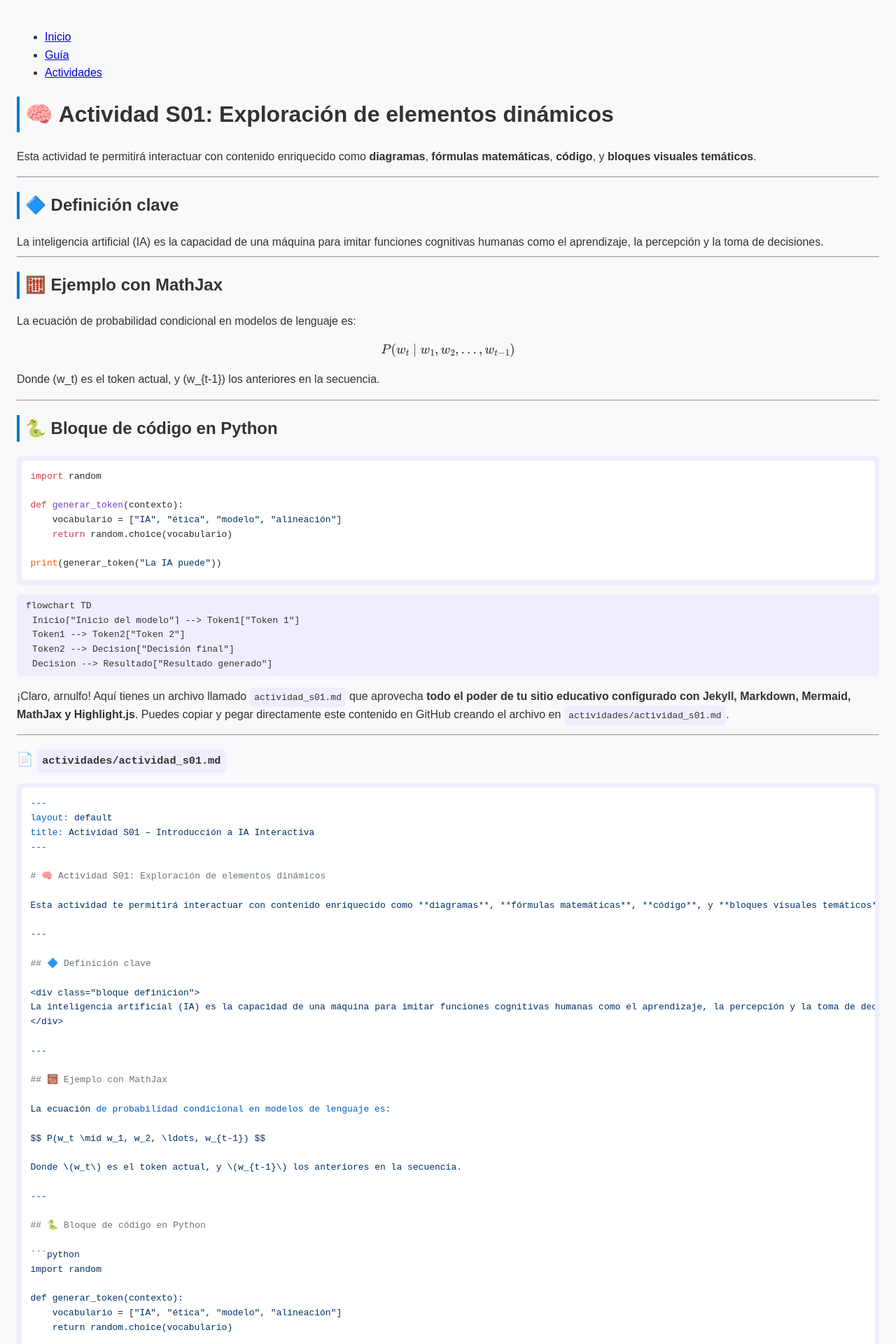
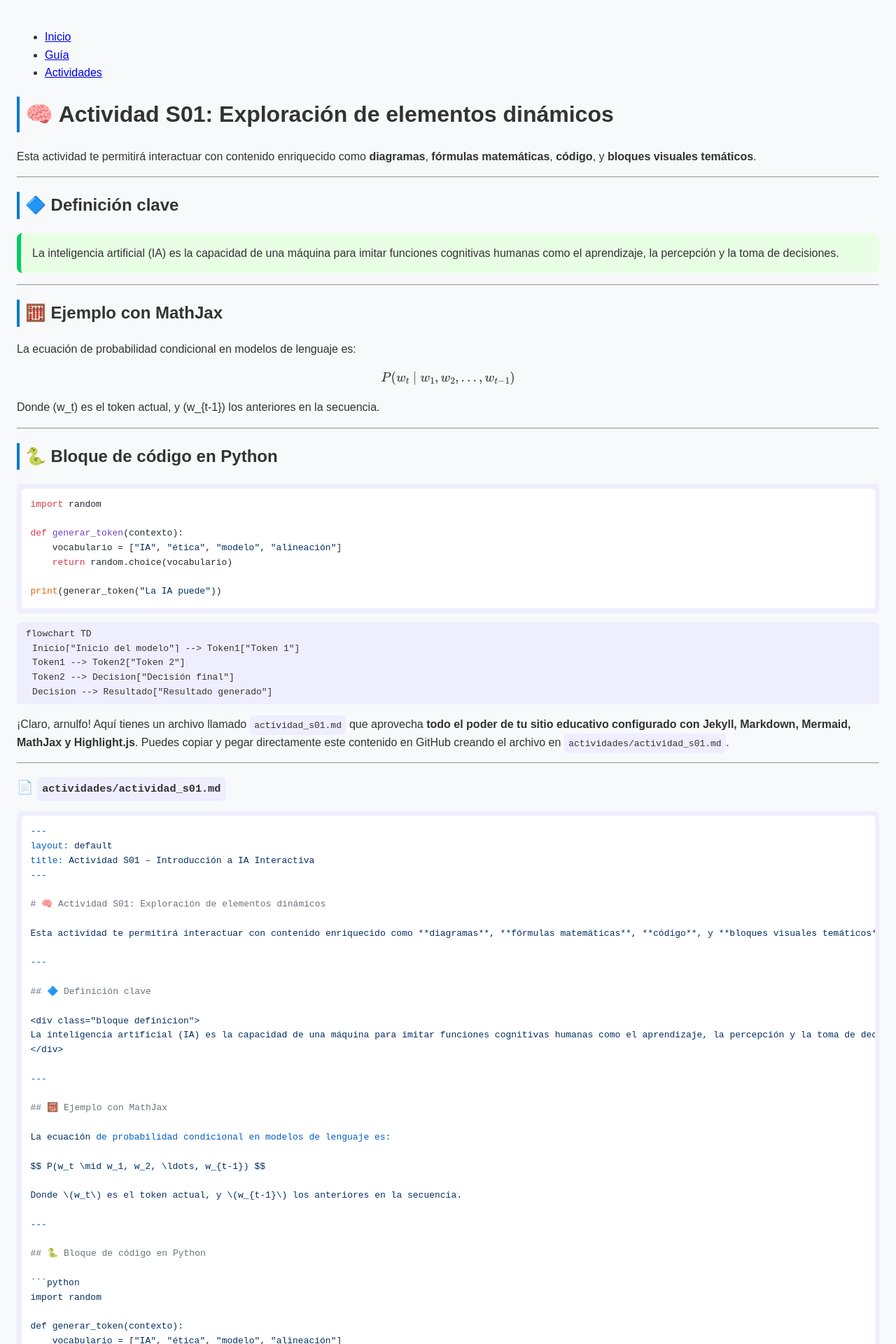
Before and after one commit to ArnulfoPerez/impacto_ai, a Jekyll site: the page built from actividades/actividad_s01.md, in a window 1280 px wide. Shown: the top 1920 px of the page at 70% size. Built offline with Jekyll 4.4.1, drawn with Linux system fonts in a browser that asks for light colours.

Commit message:
Update estilo.css
clases de contenido

```diff
--- a/assets/css/estilo.css
+++ b/assets/css/estilo.css
@@ -14,3 +14,30 @@ pre, code {
   padding: 0.5em;
   border-radius: 6px;
 }
+
+.bloque {
+  padding: 1em;
+  margin: 1em 0;
+  border-left: 6px solid #007ACC;
+  background-color: #f0f8ff;
+  border-radius: 8px;
+  font-size: 1rem;
+}
+
+/* 🧩 Definición temática */
+.definicion {
+  border-color: #00cc66;
+  background-color: #e8ffe5;
+}
+
+/* ⚠️ Advertencia visual */
+.advertencia {
+  border-color: #ff4d4d;
+  background-color: #ffe5e5;
+}
+
+/* 💡 Ejemplo destacado */
+.ejemplo {
+  border-color: #ffa500;
+  background-color: #fff8e5;
+}
```
